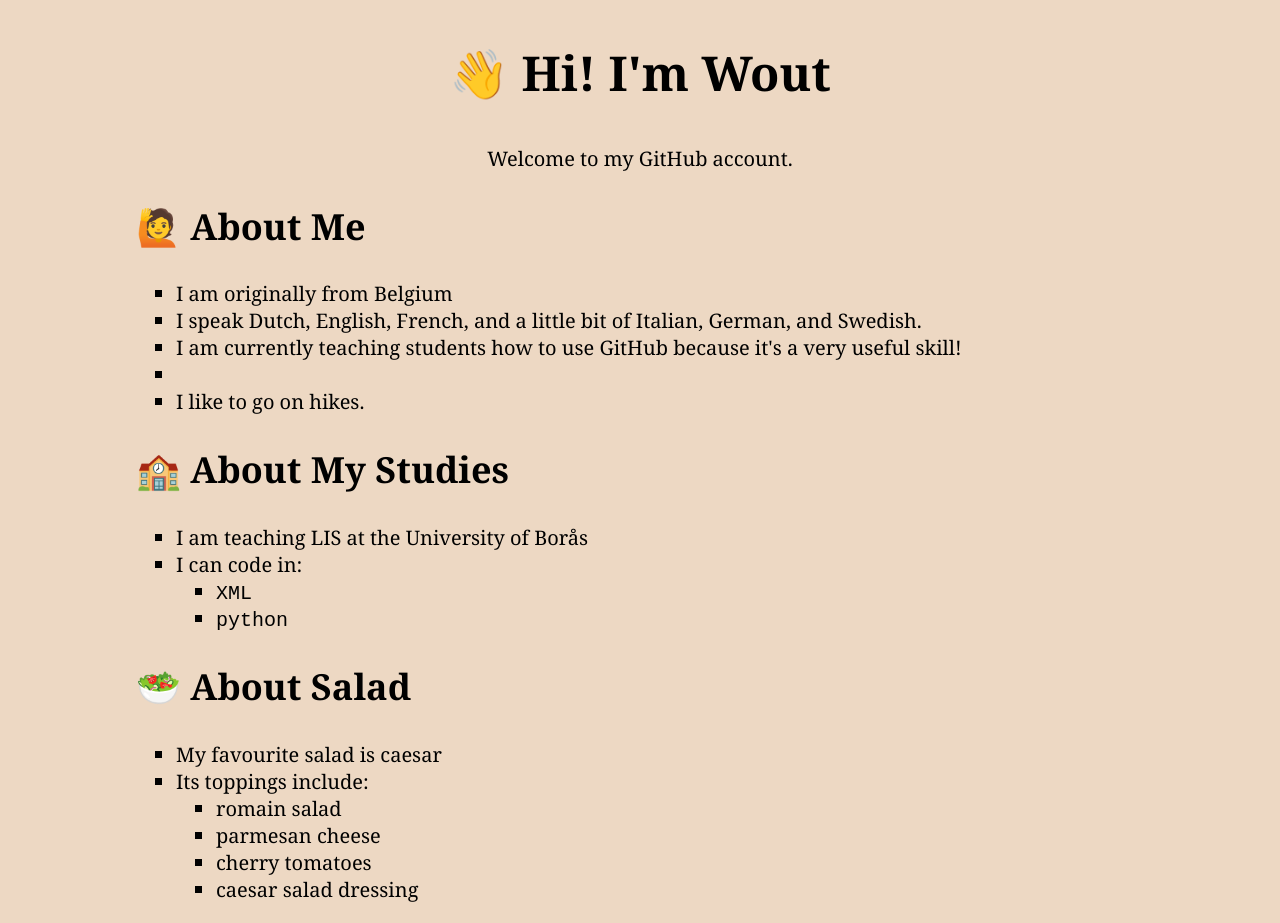
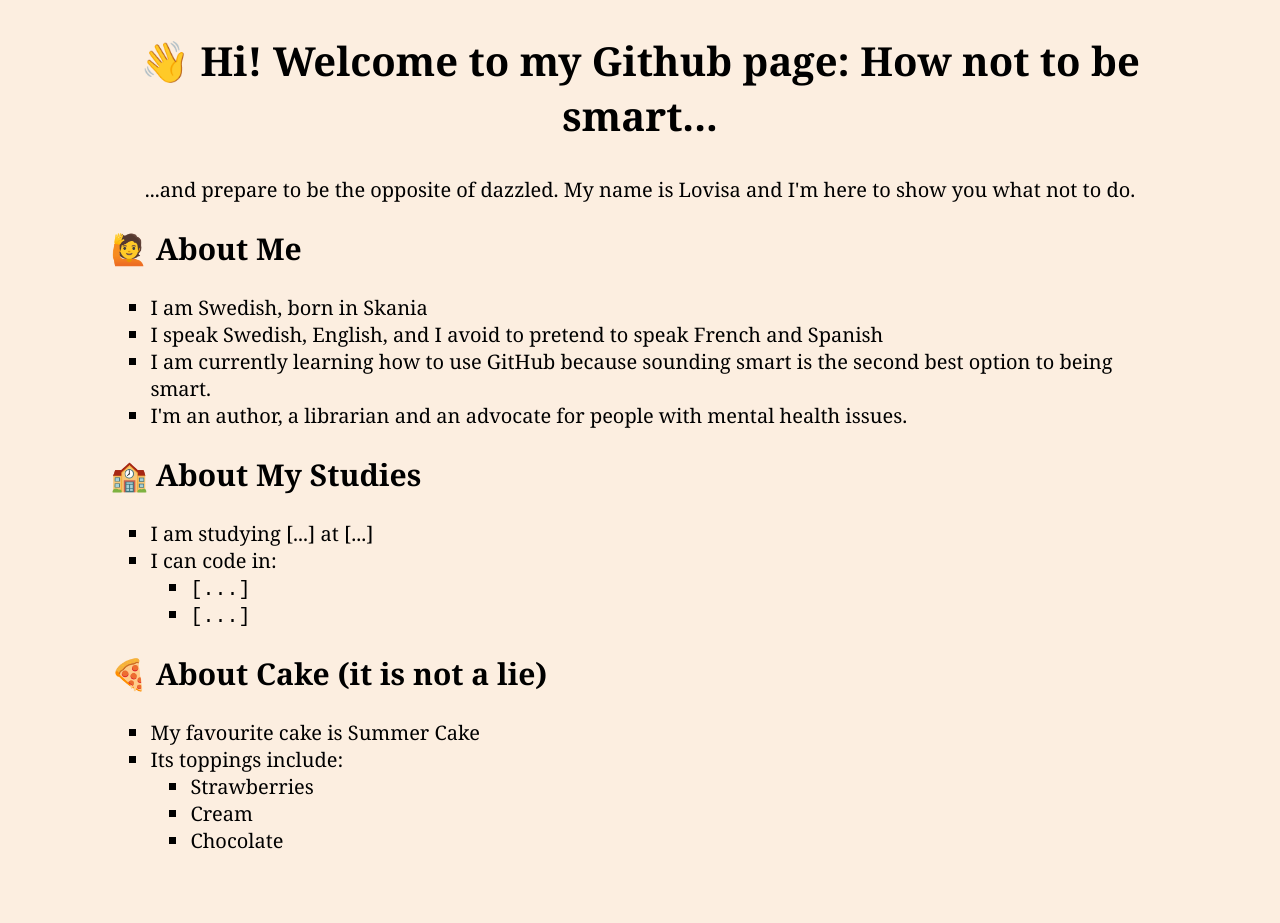
Before and after one commit to LovisaRyden/mywebpage, a plain HTML site: page index.html in a window 1280 px wide. After the commit the page ends 874 px from the top, so only its background shows below. Drawn offline with Linux system fonts and the light colour scheme.

Commit message:
Website L.K.

```diff
--- a/css/style.css
+++ b/css/style.css
@@ -1,22 +1,22 @@
 /* Feel free to change me and make me your own! */
 
 body {
-  background-color: #edd8c3;
+  background-color: #fceee0;
   font-family: Georgia, serif;
 }
 
 article {
-  margin-left: 10vw;
-  margin-right: 10vw;
+  margin-left: 8vw;
+  margin-right: 8vw;
 }
 
 h1 {
   text-align: center;
-  font-size: 48px;
+  font-size: 40px;
 }
 
 h2 {
-  font-size: 36px;
+  font-size: 30px;
 }
 
 p {
--- a/index.html
+++ b/index.html
@@ -2,47 +2,47 @@
 <!DOCTYPE html>
 <html xmlns="http://www.w3.org/1999/xhtml">
     <head>
-        <title>My Personal GitHub Webpage</title>
+        <title>A bit about me</title>
         <link rel="stylesheet" type="text/css" href="css/style.css"/>
     </head>
     <body>
         <article>
-        <h1>&#128075; Hi! I'm Wout</h1>
+        <h1>&#128075; Hi! Welcome to my Github page: How not to be smart...</h1>
         <p>
-            Welcome to my GitHub account.
+            ...and prepare to be the opposite of dazzled. My name is Lovisa
+               and I'm here to show you what not to do.
         </p>
         </article>
         <article>
         <h2>&#128587; About Me</h2>
         <ul>
-            <li>I am originally from Belgium</li>
-            <li>I speak Dutch, English, French, and a little bit of Italian, German, and Swedish.</li>
-            <li>I am currently teaching students how to use GitHub because it's a very useful skill!<li>
-            <li>I like to go on hikes.</li>
+            <li>I am Swedish, born in Skania</li>
+            <li>I speak Swedish, English, and I avoid to pretend to speak French and Spanish</li>
+            <li>I am currently learning how to use GitHub because sounding smart is the second best option to being smart.</li>
+            <li>I'm an author, a librarian and an advocate for people with mental health issues.</li>
         </ul>
         </article>
         <article>
         <h2>&#127979; About My Studies </h2>
         <ul>
-            <li>I am teaching LIS at the University of Borås</li>
+            <li>I am studying [...] at [...]</li>
             <li>I can code in:
                 <ul>
-                    <li><code>XML</code></li>
-                    <li><code>python</code></li>
+                    <li><code>[...]</code></li>
+                    <li><code>[...]</code></li>
                 </ul>
             </li>
         </ul>
         </article>
         <article>
-        <h2>&#129367; About Salad</h2>
+        <h2>&#127829; About Cake (it is not a lie)</h2>
         <ul>
-            <li>My favourite salad is caesar</li>
+            <li>My favourite cake is Summer Cake</li>
             <li>Its toppings include:
                 <ul>
-                    <li>romain salad</li>
-                    <li>parmesan cheese</li>
-                    <li>cherry tomatoes</li>
-                    <li>caesar salad dressing</li>
+                    <li>Strawberries</li>
+                    <li>Cream</li>
+                    <li>Chocolate</li>
                 </ul>
             </li>
         </ul>
```
